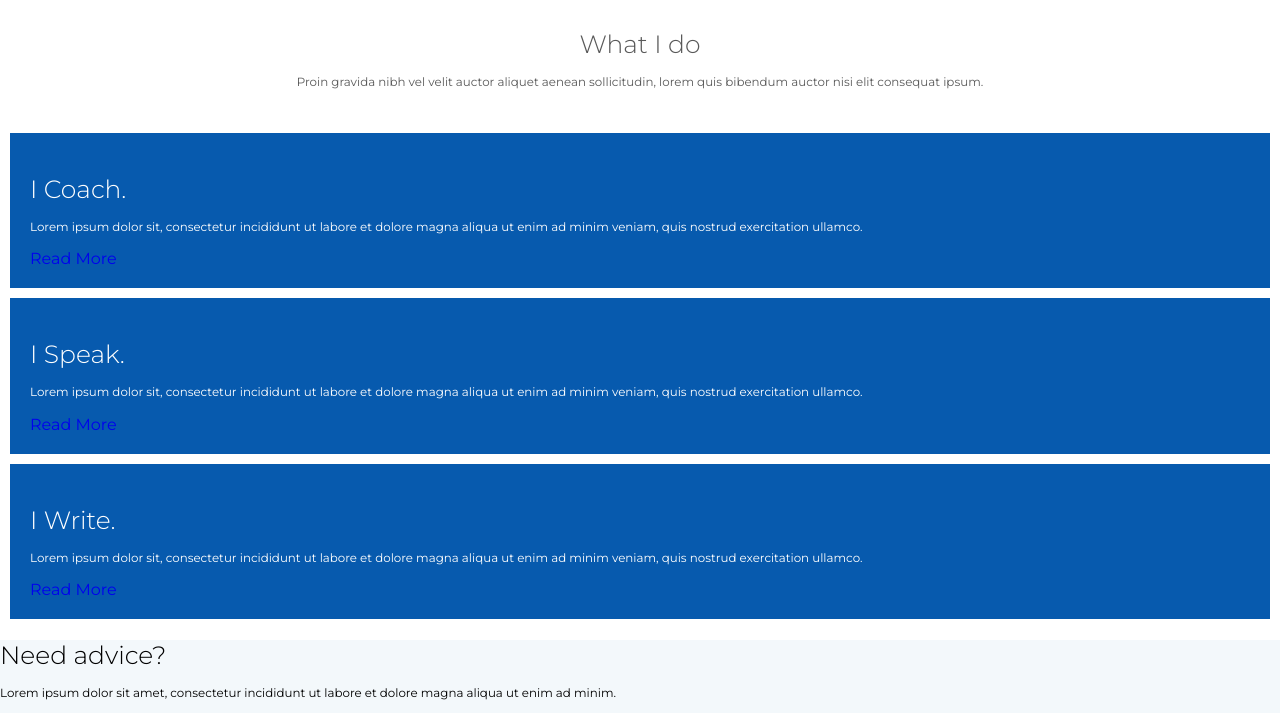
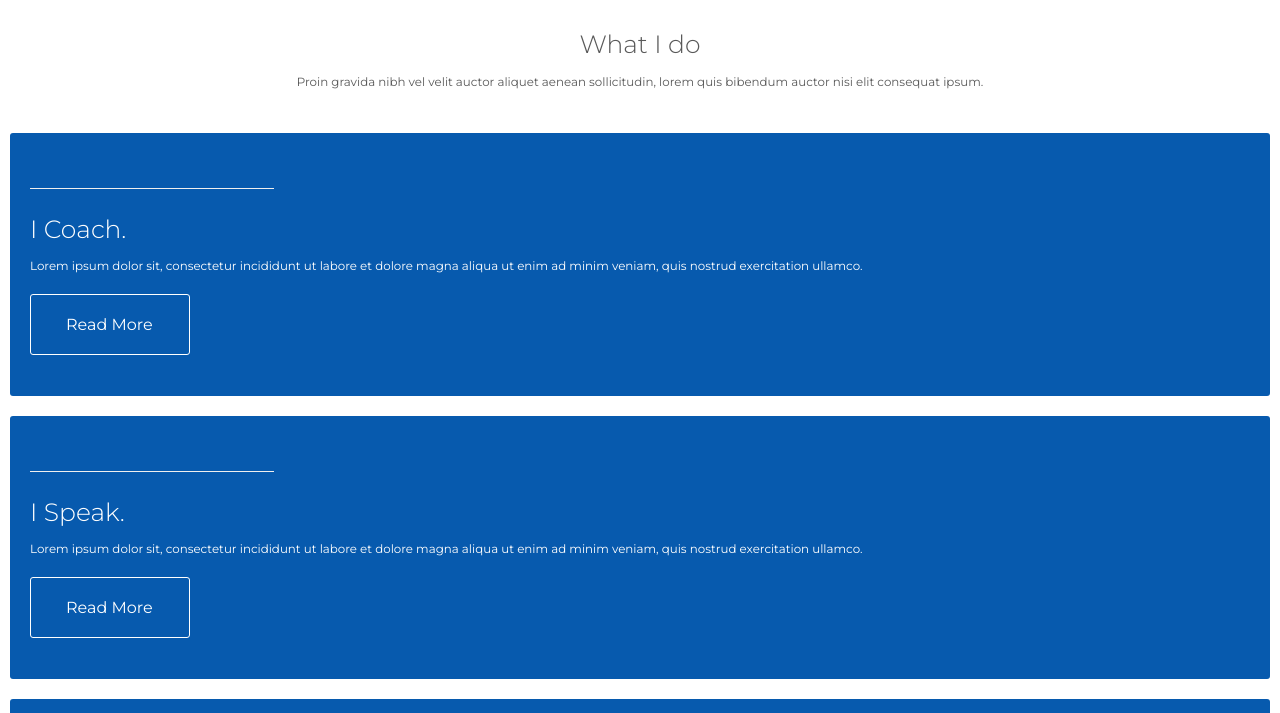
Before and after one commit to Ozolao/steven-bell, a website: page app/index.html in a window 1280 px wide. Shown: the part 1520-2233 px from the top of the page. Drawn offline with nearby package versions, Linux system fonts and the light colour scheme; files that its build step writes are made by us from their sources.

Commit message:
i-do done

```diff
--- a/app/index.html
+++ b/app/index.html
@@ -88,7 +88,7 @@
 
     <!-- ============================= -->
     <section class="i-do">
-      <div></div>
+      <div class="i-do-separator"></div>
 
       <h2>I Coach.</h2>
 
@@ -98,7 +98,7 @@
     </section>
 
     <section class="i-do">
-      <div></div>
+      <div class="i-do-separator"></div>
 
       <h2>I Speak.</h2>
 
@@ -108,7 +108,7 @@
     </section>
 
     <section class="i-do">
-      <div></div>
+      <div class="i-do-separator"></div>
 
       <h2>I Write.</h2>
 
--- a/app/styles/_what_i_do.scss
+++ b/app/styles/_what_i_do.scss
@@ -55,14 +55,52 @@
   // ==================================
   // =================================
   .i-do {
-    margin : .625rem;
-    padding: 1.25rem;
+    margin : 1.25rem .625rem;
+    padding: 2.55rem 1.25rem;
 
     color: white;
 
-    background: $primaryColor;
+    background   : $primaryColor;
+    border-radius: $borderRadius;
 
-    // ==========================
+
+
+    // ===============================
+    // ==================================
+    // =================================
+    .i-do-separator {
+      border-top: 1px solid #efefef;
+      width     : 20%;
+      display   : inline-block;
+    }
+
+
+
+    // ===============================
+    // ==================================
+    // =================================
+    a {
+      display   : inline-block;
+      min-width : 10rem;
+      margin-top: .3125rem;
+      padding   : 1.25rem 2.1875rem;
+
+      color: white;
+
+      border       : 0.0625rem solid #ffffff;
+      border-radius: $borderRadius;
+
+      transition: all 200ms linear;
+
+
+
+      // ===================================
+      // ================================
+      // ===============================
+      &:hover {
+        border: 1px solid #075aae;
+      }
+    }
   }
 
 
```
